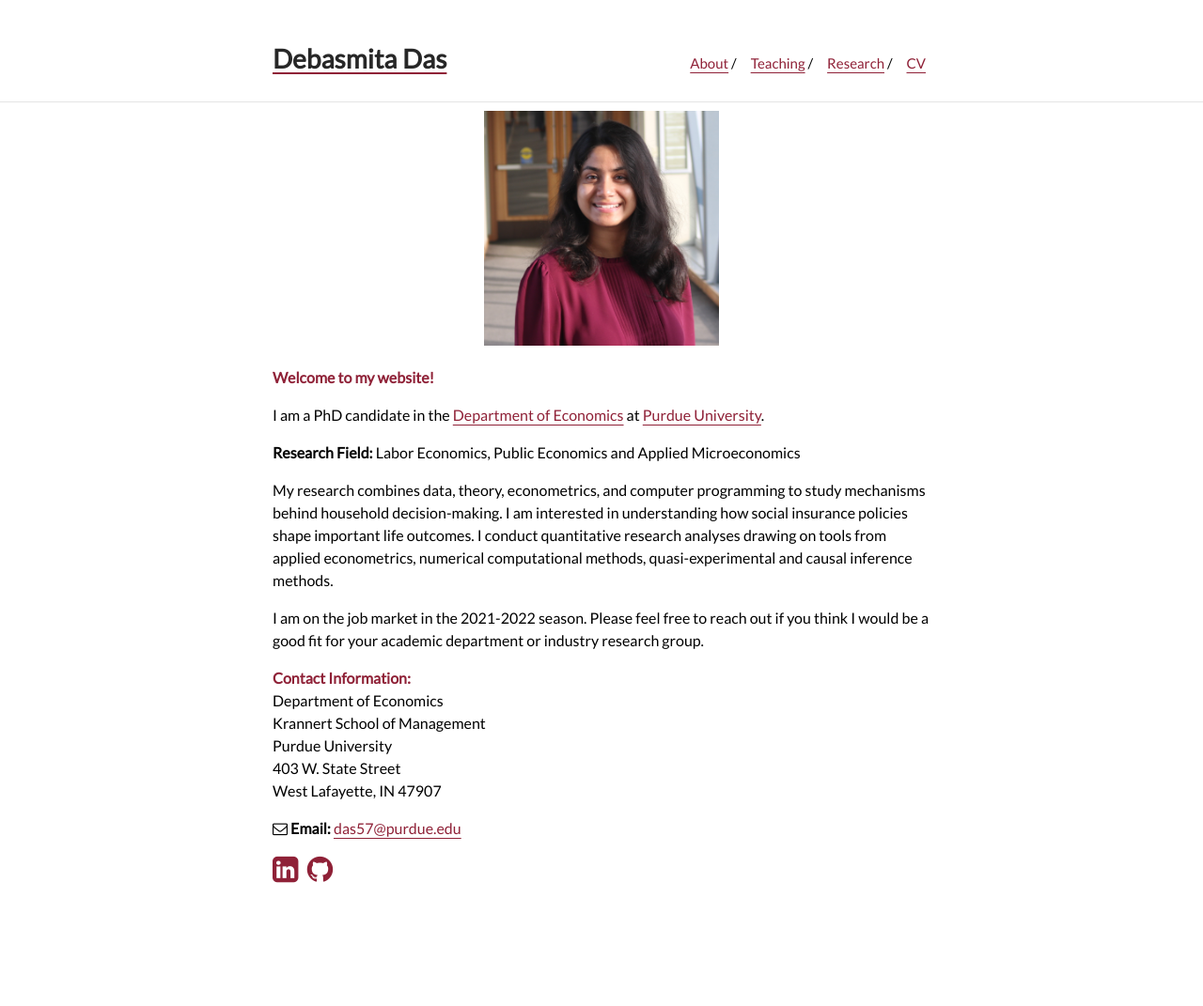
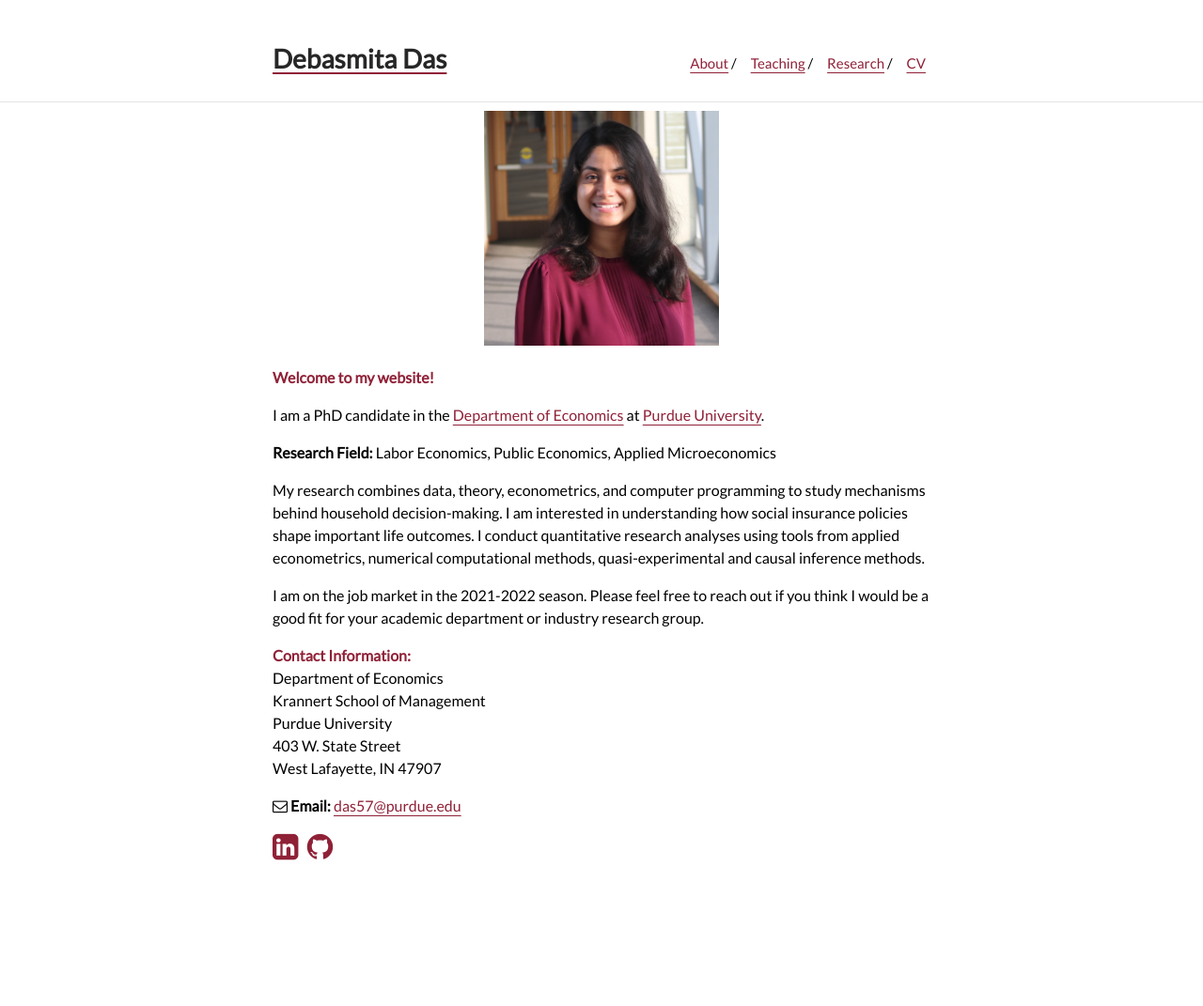
Before and after one commit to debasmita-das-econ/debasmita-das-econ.github.io, a Jekyll site: the page built from index.md, in a window 1280 px wide. Shown: the whole page at 94% size. Built offline with Jekyll 4.4.1, drawn with Linux system fonts in a browser that asks for light colours; a style sheet for code colours, icons or effects is not loaded; after the commit the page ends 1047 px from its top, so only the background shows below that.

Commit message:
Update index.md

```diff
--- a/index.md
+++ b/index.md
@@ -10,11 +10,11 @@ layout: default
 I am a PhD candidate in the [Department of Economics](https://krannert.purdue.edu/academics/economics/) at [Purdue University](https://www.purdue.edu/).
 <!-- , where I'm advised by Victoria Prowse, Trevor Gallen and Kevin Mumford -->
 
-**Research Field:** Labor Economics, Public Economics and Applied Microeconomics
+**Research Field:** Labor Economics, Public Economics, Applied Microeconomics
 <!-- My main areas of research are in Labor Economics, Public Economics and Applied Microeconomics. -->
 <!-- Add JMP -->
 
-My research combines data, theory, econometrics, and computer programming to study mechanisms behind household decision-making. I am interested in understanding how social insurance policies shape important life outcomes. I conduct quantitative research analyses drawing on tools from applied econometrics, numerical computational methods, quasi-experimental and causal inference methods.
+My research combines data, theory, econometrics, and computer programming to study mechanisms behind household decision-making. I am interested in understanding how social insurance policies shape important life outcomes. I conduct quantitative research analyses using tools from applied econometrics, numerical computational methods, quasi-experimental and causal inference methods.
 
 <!-- Methodologically, I conduct economic analyses using tools from applied econometrics, numerical computational methods, quasi-experimental and causal inference methods. -->
 
```
